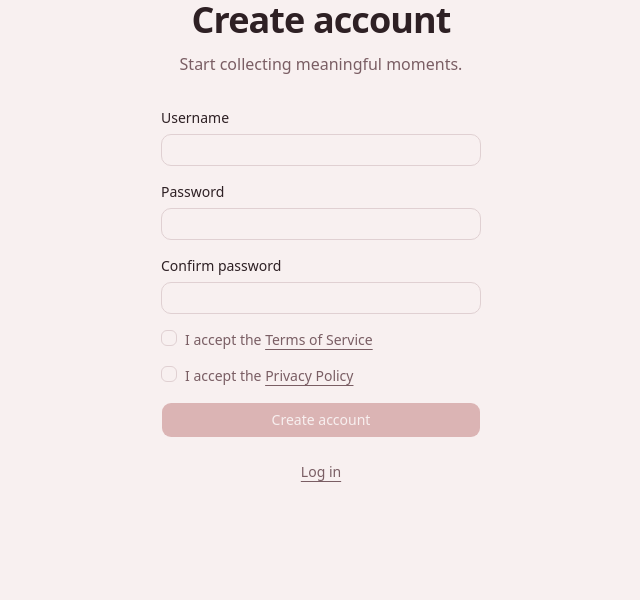
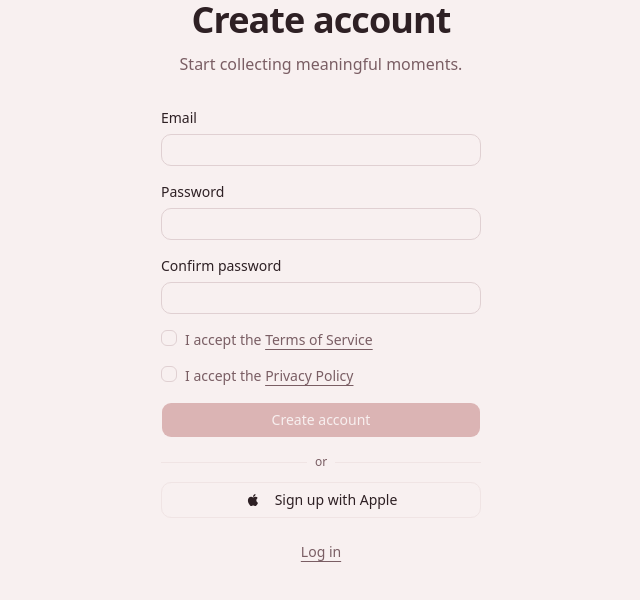
Before and after one commit to alexisbohns/pbbls, a Next.js app in the folder apps/web/: page /register in a window 1280 px wide. Shown: the top 600 px of the page, without its empty margins (319-959 px from the left). Built offline with nearby package versions, Linux system fonts and the light colour scheme; no server answers; a web font is replaced by a local one.

Commit message:
feat(auth): update register page with email field and Apple Sign-In

```diff
--- a/apps/web/app/register/page.tsx
+++ b/apps/web/app/register/page.tsx
@@ -9,10 +9,10 @@ import { Checkbox } from "@/components/ui/checkbox"
 import { Input } from "@/components/ui/input"
 
 export default function RegisterPage() {
-  const { register, isAuthenticated, isLoading } = useAuth()
+  const { register, signInWithApple, isAuthenticated, isLoading } = useAuth()
   const router = useRouter()
 
-  const [username, setUsername] = useState("")
+  const [email, setEmail] = useState("")
   const [password, setPassword] = useState("")
   const [confirmPassword, setConfirmPassword] = useState("")
   const [termsAccepted, setTermsAccepted] = useState(false)
@@ -32,7 +32,7 @@ export default function RegisterPage() {
     e.preventDefault()
     setError(null)
 
-    if (!username.trim() || !password || !confirmPassword) {
+    if (!email.trim() || !password || !confirmPassword) {
       setError("Please fill in all fields.")
       return
     }
@@ -50,7 +50,7 @@ export default function RegisterPage() {
     setSubmitting(true)
     try {
       await register({
-        username: username.trim(),
+        email: email.trim(),
         password,
         terms_accepted: termsAccepted,
         privacy_accepted: privacyAccepted,
@@ -60,6 +60,17 @@ export default function RegisterPage() {
         err instanceof Error ? err.message : "Something went wrong."
       setError(message)
       setSubmitting(false)
+    }
+  }
+
+  const handleAppleSignIn = async () => {
+    setError(null)
+    try {
+      await signInWithApple()
+    } catch (err) {
+      const message =
+        err instanceof Error ? err.message : "Something went wrong."
+      setError(message)
     }
   }
 
@@ -76,16 +87,16 @@ export default function RegisterPage() {
         noValidate
       >
         <div className="flex flex-col gap-1.5 text-left">
-          <label htmlFor="register-username" className="text-sm font-medium">
-            Username
+          <label htmlFor="register-email" className="text-sm font-medium">
+            Email
           </label>
           <Input
-            id="register-username"
-            type="text"
-            autoComplete="username"
+            id="register-email"
+            type="email"
+            autoComplete="email"
             autoCapitalize="none"
-            value={username}
-            onChange={(e) => setUsername(e.target.value)}
+            value={email}
+            onChange={(e) => setEmail(e.target.value)}
             aria-invalid={error ? true : undefined}
             disabled={submitting}
           />
@@ -125,7 +136,7 @@ export default function RegisterPage() {
           <Checkbox
             id="register-terms"
             checked={termsAccepted}
-            onCheckedChange={(checked) => setTermsAccepted(checked)}
+            onCheckedChange={(checked) => setTermsAccepted(checked === true)}
             disabled={submitting}
             required
           />
@@ -149,7 +160,7 @@ export default function RegisterPage() {
           <Checkbox
             id="register-privacy"
             checked={privacyAccepted}
-            onCheckedChange={(checked) => setPrivacyAccepted(checked)}
+            onCheckedChange={(checked) => setPrivacyAccepted(checked === true)}
             disabled={submitting}
             required
           />
@@ -184,6 +195,36 @@ export default function RegisterPage() {
         </Button>
       </form>
 
+      <div className="mt-4 flex w-full max-w-xs flex-col gap-3">
+        <div className="relative flex items-center justify-center">
+          <span className="absolute inset-x-0 top-1/2 h-px bg-border" />
+          <span className="relative bg-background px-2 text-xs text-muted-foreground">
+            or
+          </span>
+        </div>
+
+        <Button
+          variant="outline"
+          size="lg"
+          onClick={handleAppleSignIn}
+          disabled={submitting}
+          aria-label="Sign up with Apple"
+        >
+          <svg
+            xmlns="http://www.w3.org/2000/svg"
+            width="16"
+            height="16"
+            viewBox="0 0 24 24"
+            fill="currentColor"
+            className="mr-2"
+            aria-hidden="true"
+          >
+            <path d="M17.05 20.28c-.98.95-2.05.88-3.08.4-1.09-.5-2.08-.48-3.24 0-1.44.62-2.2.44-3.06-.4C2.79 15.25 3.51 7.59 9.05 7.31c1.35.07 2.29.74 3.08.8 1.18-.24 2.31-.93 3.57-.84 1.51.12 2.65.72 3.4 1.8-3.12 1.87-2.38 5.98.48 7.13-.57 1.5-1.31 2.99-2.54 4.09zM12.03 7.25c-.15-2.23 1.66-4.07 3.74-4.25.29 2.58-2.34 4.5-3.74 4.25z" />
+          </svg>
+          Sign up with Apple
+        </Button>
+      </div>
+
       <Link
         href="/login"
         className="mt-6 text-sm text-muted-foreground underline underline-offset-4 hover:text-foreground"
```
